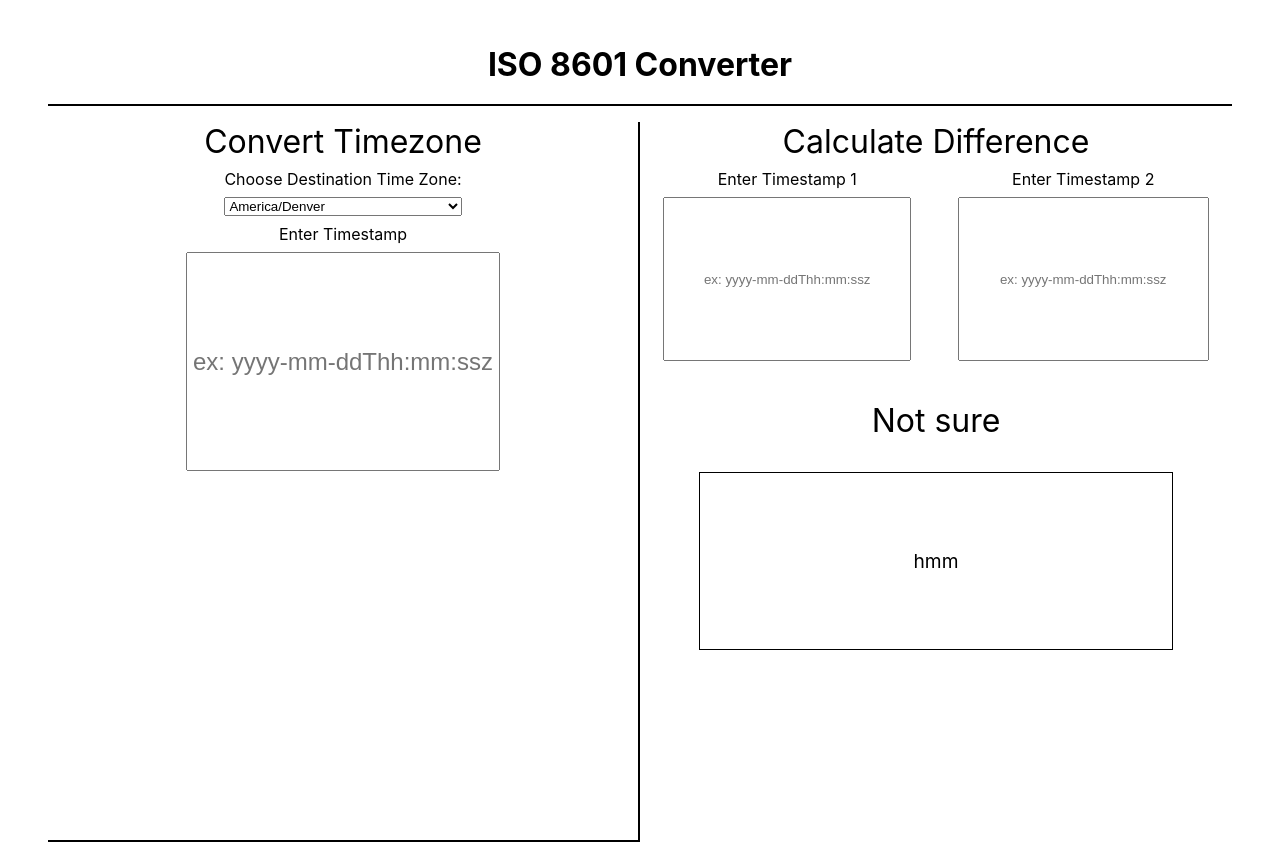
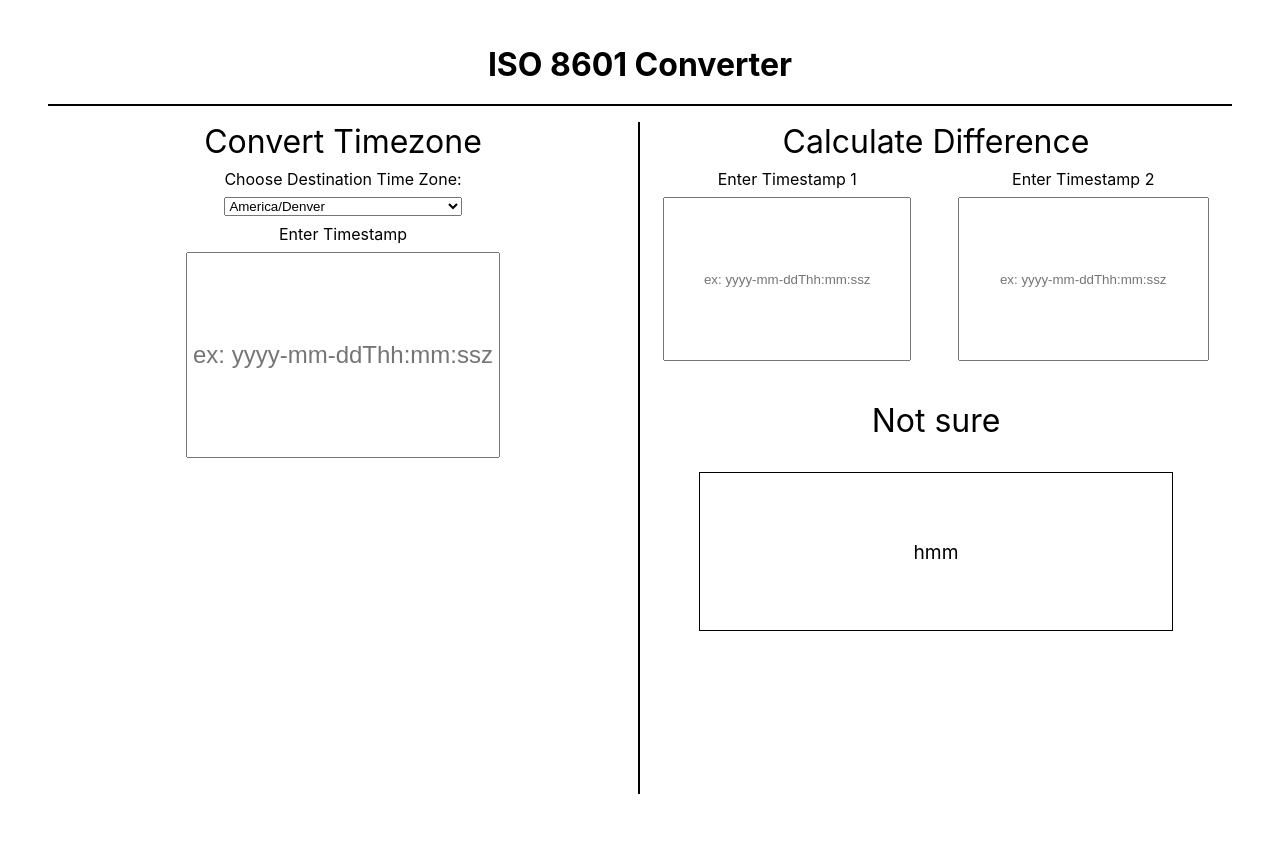
Before and after one commit to tylrs/iso-8601-converter, a React (Create React App) app: page / in a window 1280 px wide. After the commit the page ends 800 px from the top, so only its background shows below. Built offline with nearby package versions, Linux system fonts and the light colour scheme.

Commit message:
Reduce height on body

```diff
--- a/src/components/App/App.css
+++ b/src/components/App/App.css
@@ -17,14 +17,13 @@ main {
 .converter-container {
     display: grid;
     grid-template-columns: 1fr 1fr;
-    height: 90vh;
+    height: 84vh;
     margin-top: 1rem;
 }
 
 .converter-section {
     align-items: center;
     display: flex;
-    border-bottom: 2px solid black;
     border-right: 2px solid black;
     flex-direction: column;
 }
```
